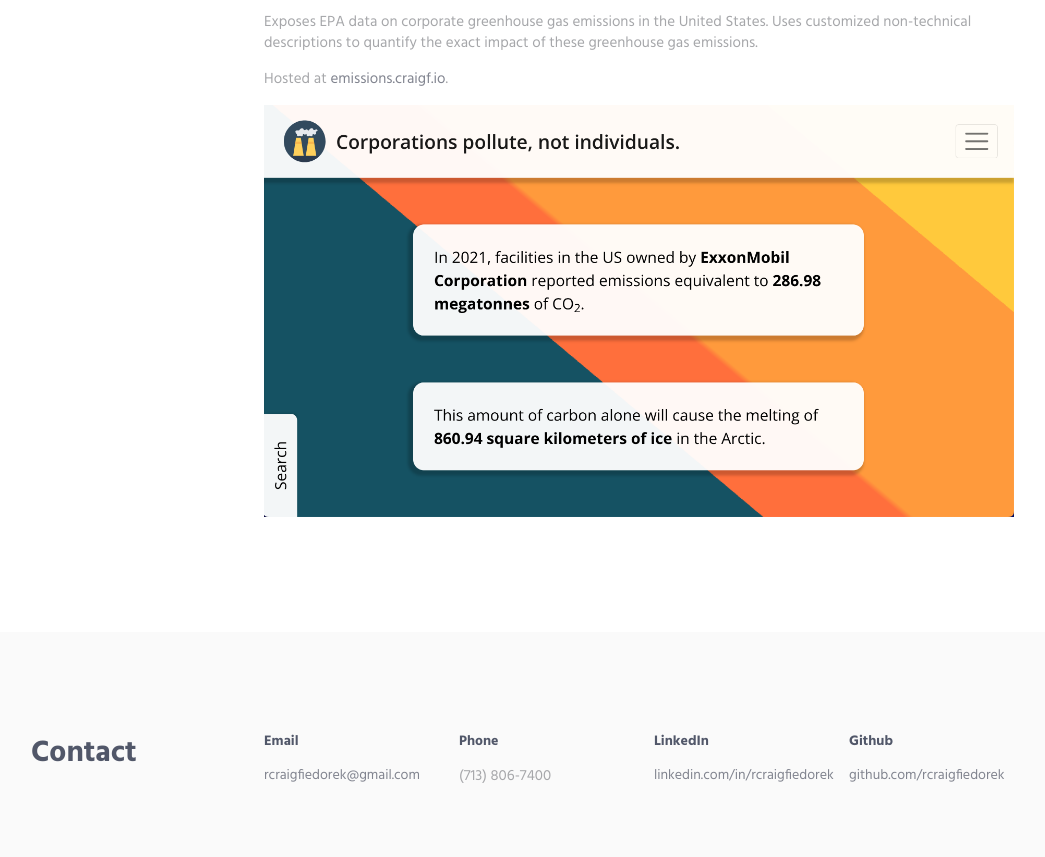
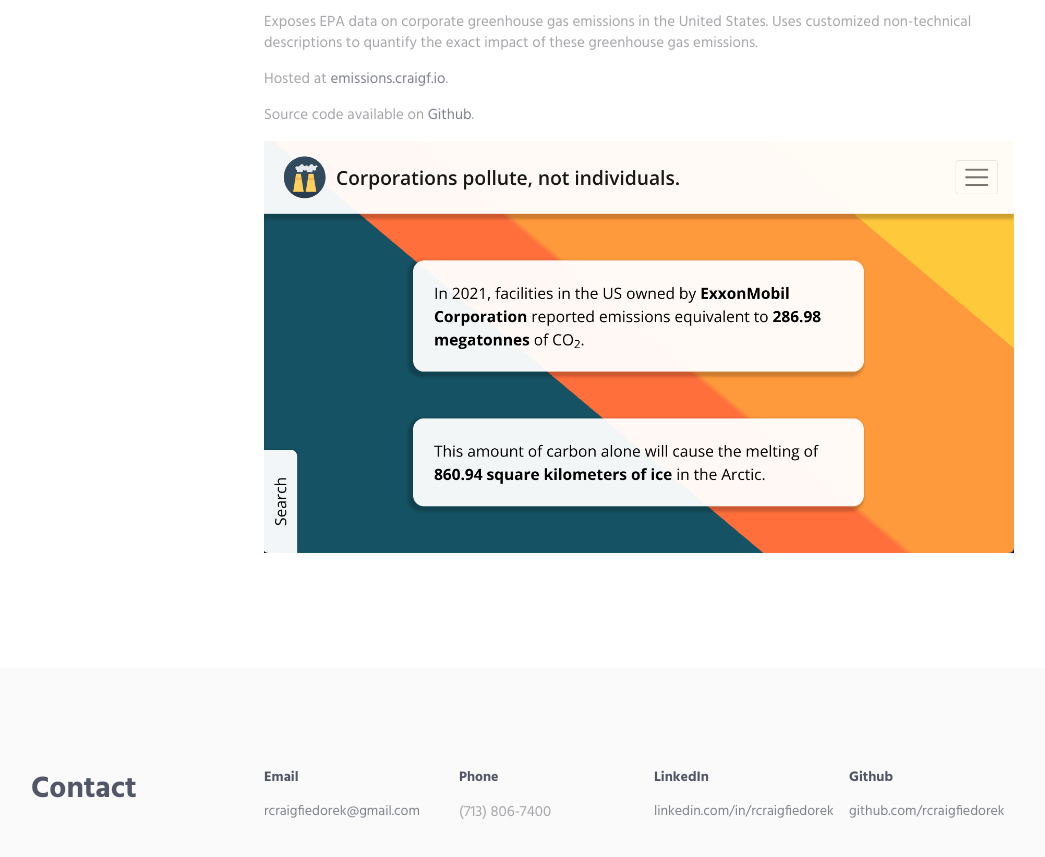
Before and after one commit to rcraigfiedorek/craigf-io, a plain HTML site: page HTML/index.html in a window 1280 px wide. Shown: the part 1939-2796 px from the top of the page, without its empty margins (196-1241 px from the left). Drawn offline with Linux system fonts and the light colour scheme.

Commit message:
Link emissions project github

```diff
--- a/HTML/index.html
+++ b/HTML/index.html
@@ -138,6 +138,7 @@
                         <p>Web application and API built on a stack of Flask, SQLAlchemy, PostgreSQL, React, and Nginx. Deployed using Github Action and Docker Compose to a Google Compute Engine instance.</p>
                         <p>Exposes EPA data on corporate greenhouse gas emissions in the United States. Uses customized non-technical descriptions to quantify the exact impact of these greenhouse gas emissions.</p>
                         <p>Hosted at <a href="https://emissions.craigf.io">emissions.craigf.io</a>.</p>
+                        <p>Source code available on <a href="https://github.com/rcraigfiedorek/emissions-facts">Github</a>.</p>
                         <p>
                         <img class="full-width img-responsive" src="img/emissions_screenshot.png" alt="Corporate Emissions Facts Webapp Screenshot">
                     </p>
```
